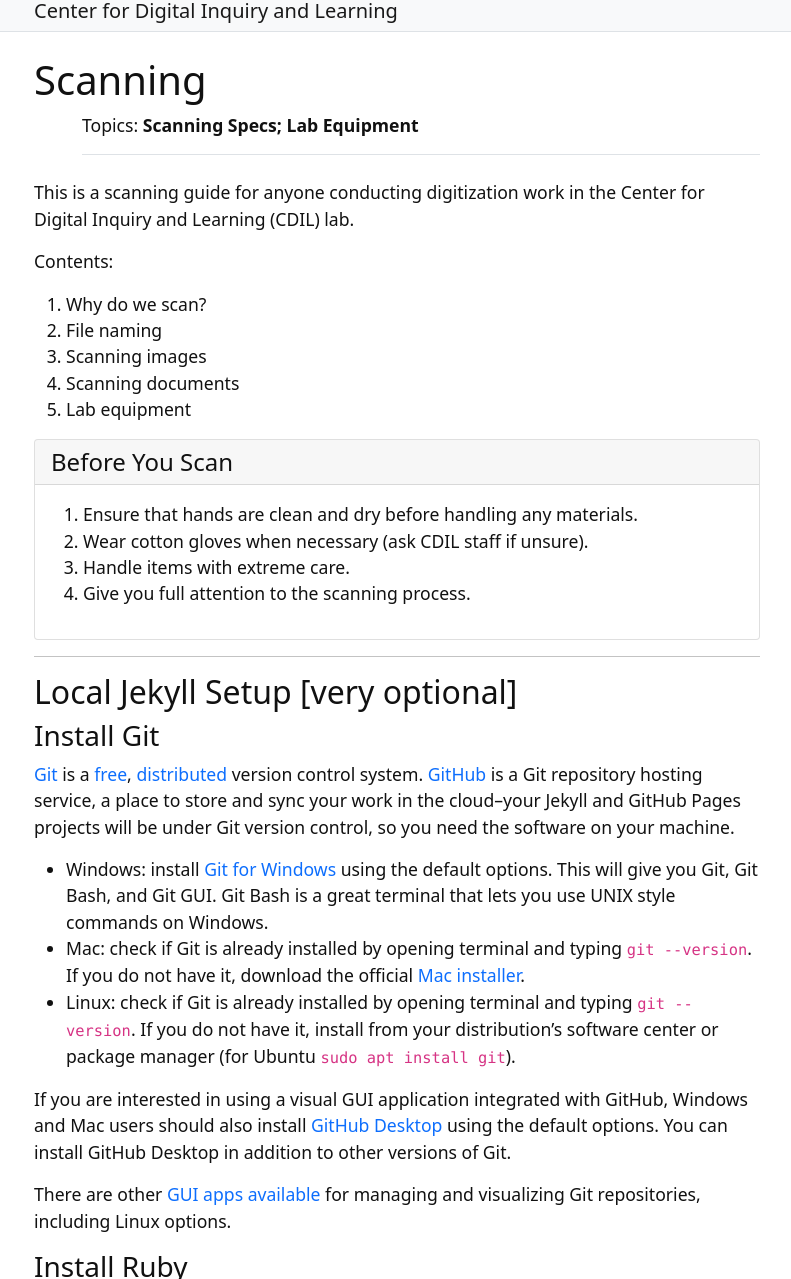
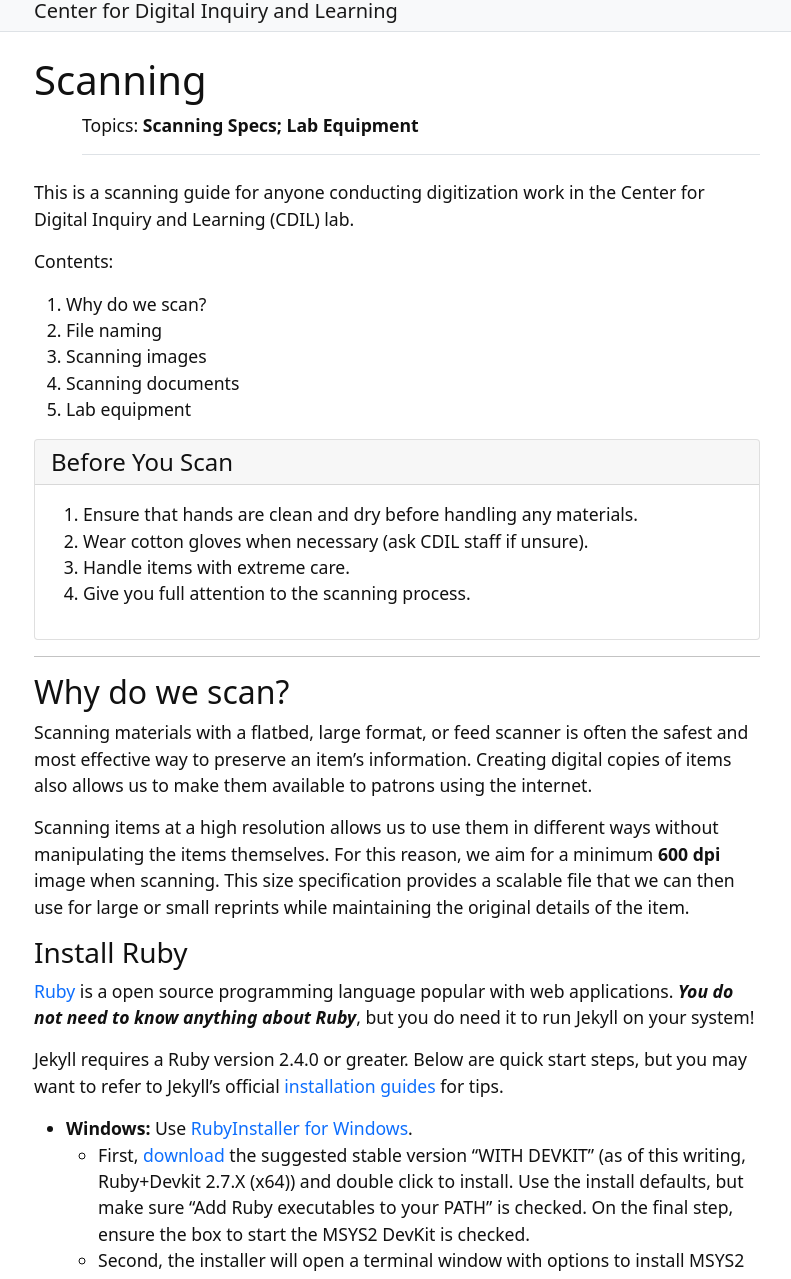
Before and after one commit to kitstokes/digi-proc, a Jekyll site: the page built from content/0-overview.md, in a window 1280 px wide and 1400 px high, cut to the strip 121-1400 px from the top of the window. Shown: the whole strip, without its empty margins (243-1034 px from the left). Built offline with Jekyll 4.4.1, drawn with Linux system fonts in a browser that asks for light colours.

Commit message:
add why do we scan content

```diff
--- a/content/0-overview.md
+++ b/content/0-overview.md
@@ -26,20 +26,11 @@ Contents:
 
 -------------
 
-## Local Jekyll Setup [very optional]
+## Why do we scan?
 
-### Install Git
+Scanning materials with a flatbed, large format, or feed scanner is often the safest and most effective way to preserve an item's information. Creating digital copies of items also allows us to make them available to patrons using the internet.
 
-[Git](https://git-scm.com/) is a [free](https://www.gnu.org/philosophy/free-sw.en.html), [distributed](https://en.wikipedia.org/wiki/Distributed_version_control) version control system. [GitHub](https://github.com/) is a Git repository hosting service, a place to store and sync your work in the cloud--your Jekyll and GitHub Pages projects will be under Git version control, so you need the software on your machine.
-
-- Windows: install [Git for Windows](https://git-for-windows.github.io/) using the default options. This will give you Git, Git Bash, and Git GUI. Git Bash is a great terminal that lets you use UNIX style commands on Windows.
-- Mac: check if Git is already installed by opening terminal and typing `git --version`. If you do not have it, download the official [Mac installer](https://git-scm.com/downloads).
-- Linux: check if Git is already installed by opening terminal and typing `git --version`. If you do not have it, install from your distribution's software center or package manager (for Ubuntu `sudo apt install git`).
-
-If you are interested in using a visual GUI application integrated with GitHub, Windows and Mac users should also install [GitHub Desktop](https://desktop.github.com/) using the default options.
-You can install GitHub Desktop in addition to other versions of Git.
-
-There are other [GUI apps available](https://git-scm.com/downloads/guis) for managing and visualizing Git repositories, including Linux options.
+Scanning items at a high resolution allows us to use them in different ways without manipulating the items themselves. For this reason, we aim for a minimum **600 dpi** image when scanning. This size specification provides a scalable file that we can then use for large or small reprints while maintaining the original details of the item.
 
 ### Install Ruby
 
```
